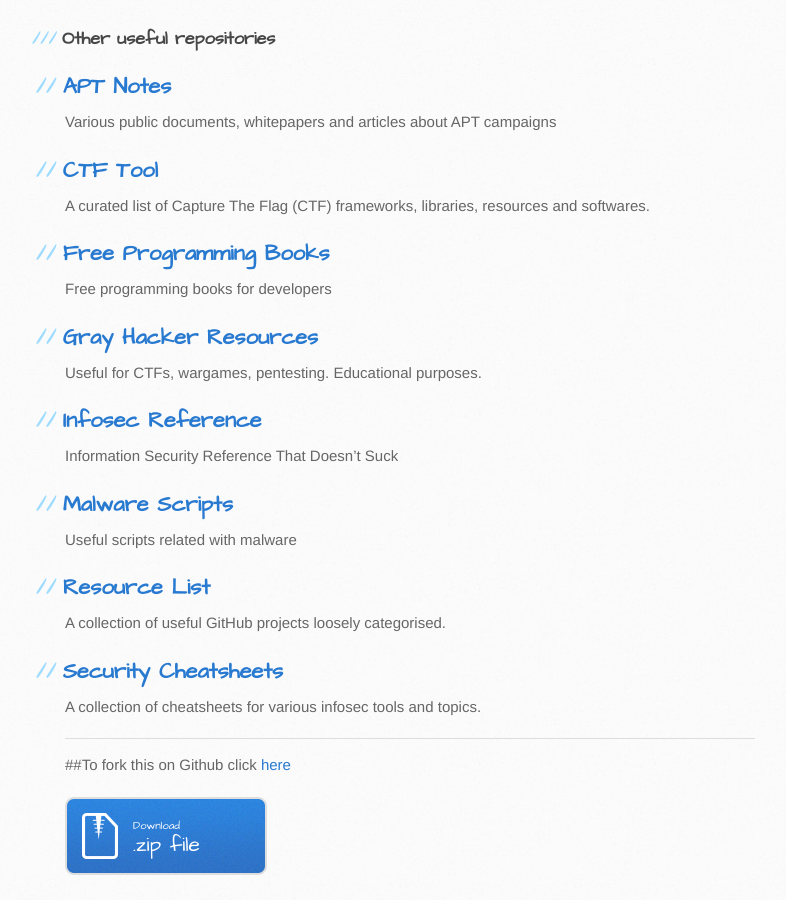
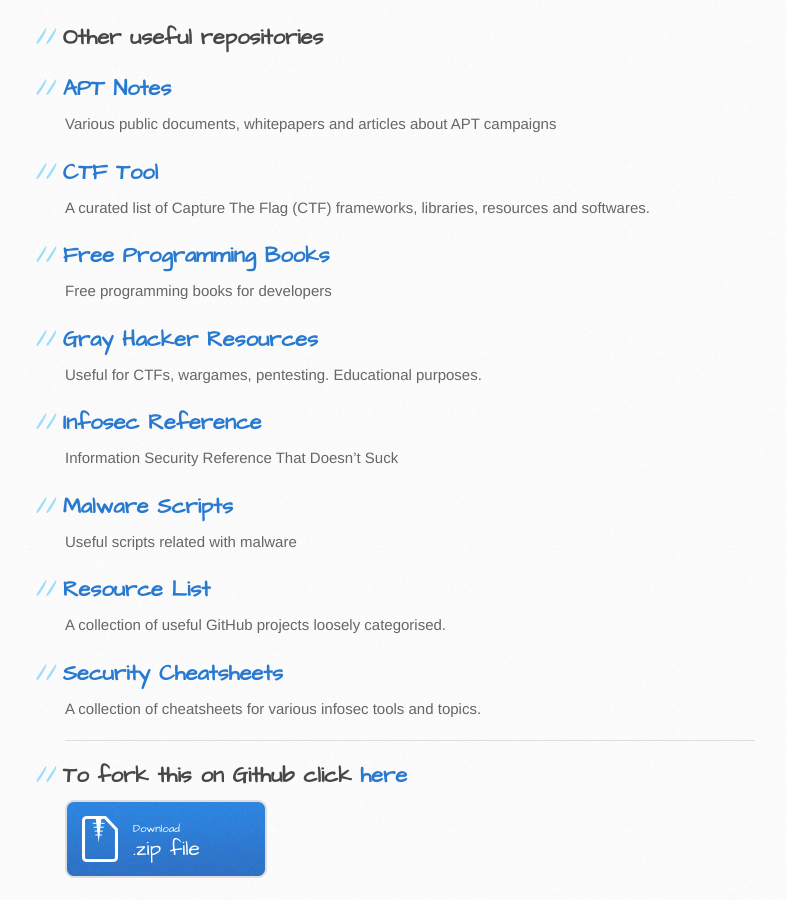
Before and after one commit to hackwith/hackwith.github.io, a Jekyll site: the page built from _posts/2016-07-12-Awesome-hacking-tools.markdown, in a window 1280 px wide and 900 px high, scrolled down 2538 px. Shown: the whole window, without its empty margins (105-891 px from the left). Built offline with Jekyll 4.4.1, drawn with Linux system fonts in a browser that asks for light colours.

```diff
--- a/_posts/2016-07-12-Awesome-hacking-tools.markdown
+++ b/_posts/2016-07-12-Awesome-hacking-tools.markdown
@@ -79,7 +79,7 @@ A collection of android security related resources
 ## [Awesome OSX and iOS Security](https://github.com/ashishb/osx-and-ios-security-awesome)
 OSX and iOS related security tools
 
-### Other useful repositories
+## Other useful repositories
 
 ## [APT Notes](https://github.com/kbandla/APTnotes)
 Various public documents, whitepapers and articles about APT campaigns
@@ -106,8 +106,8 @@ A collection of useful GitHub projects loosely categorised.
 A collection of cheatsheets for various infosec tools and topics.
 
 ----
-##To fork this on Github click [here](https://github.com/Hack-with-Github/Awesome-Hacking)
 
+## To fork this on Github click [here](https://github.com/Hack-with-Github/Awesome-Hacking)
 
 <footer>
 <a href="https://github.com/Hack-with-Github/Awesome-Hacking/archive/master.zip" target="_blank" class="button">
```
